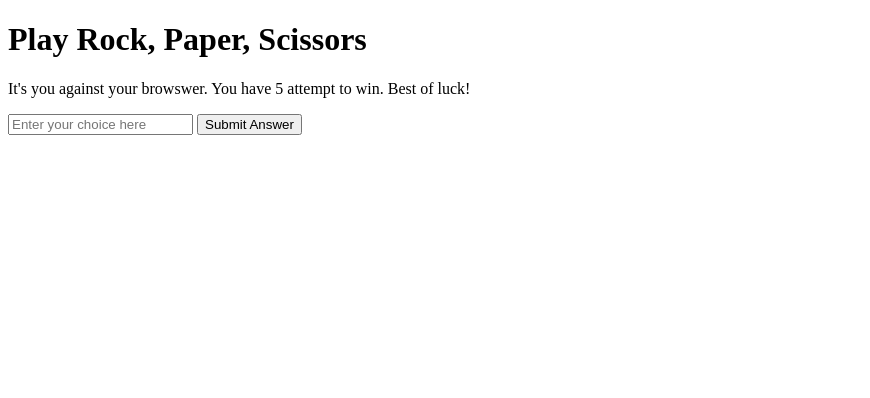
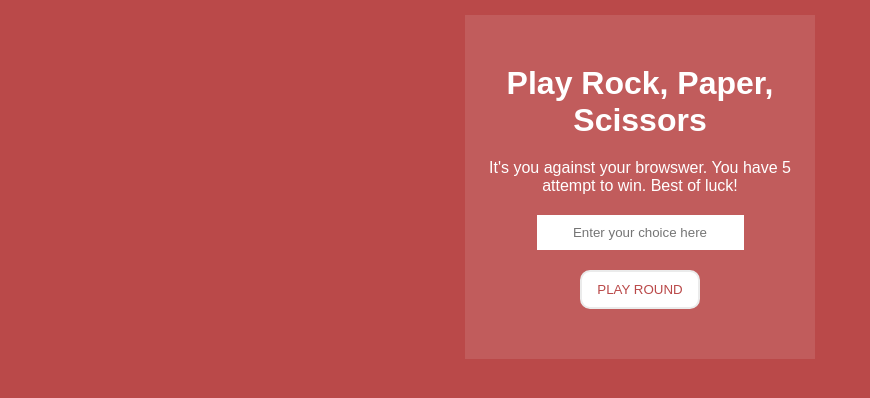
Before and after one commit to trinpu/rock-paper-scissors, a plain HTML site: page index.html in a window 1280 px wide. Shown: the whole page, without its empty margins (0-870 px from the left). Drawn offline with Linux system fonts and the light colour scheme.

Commit message:
Add styling and transitions to page elements

```diff
--- /dev/null
+++ b/css/style.css
@@ -0,0 +1,57 @@
+* {
+    padding: 0;
+    margin: 0;
+    box-sizing: border-box;
+}
+
+
+body {
+    background-color: #BA4949;
+}
+
+
+h1, p, input, button {
+    text-align: center;
+    font-family: Arial, sans-serif;
+    margin: 10px 0;
+}
+
+h1, p {
+    color: #fff;
+}
+
+
+button {
+    padding: 10px 15px;
+    border-radius: 10px;
+    border: 2px solid #EBEBEB;
+    background-color: #fff;
+    color: #BA4949;
+}
+
+button:hover {
+    padding: 10px 15px;
+    border-radius: 10px;
+    border: 2px solid #C15C5C;
+    background-color: #5c2323;
+    color: #fff;
+    transition: background-color 250ms, color 250ms;
+}
+
+input {
+    padding: 10px 15px;
+    border: 0;
+}
+
+#game-container {
+    width: 350px;
+    margin: 15px auto;
+    padding: 40px 0;
+
+    display: flex;
+    flex-direction: column;
+    align-items: center;
+
+    background-color: #C15C5C;
+
+}
--- a/index.html
+++ b/index.html
@@ -4,12 +4,14 @@
     <meta charset="UTF-8">
     <meta name="viewport" content="width=<device-width>, initial-scale=1.0">
     <title>Play Rock, Paper, Scissors</title>
-</head>
+    <link rel="stylesheet" href="./css/style.css">
 <body>
-    <h1>Play Rock, Paper, Scissors</h1>
-    <p>It's you against your browswer. You have 5 attempt to win. Best of luck!</p>
-    <input type="text" id="playerAnswer" placeholder="Enter your choice here">
-    <button id="submitAnswer">Submit Answer</button>
-    <script src="./js/script.js"></script>
+    <div id="game-container">
+        <h1>Play Rock, Paper, Scissors</h1>
+        <p>It's you against your browswer. You have 5 attempt to win. Best of luck!</p>
+        <input type="text" id="playerAnswer" placeholder="Enter your choice here">
+        <button id="submitAnswer">PLAY ROUND</button>
+        <script src="./js/script.js"></script>
+    </div>
 </body>
 </html>
--- a/js/script.js
+++ b/js/script.js
@@ -64,7 +64,7 @@ function determineWinner(playerScore, computerScore) {
 function showRoundResult (resultMessage) {
     const resultParagrah = document.createElement("p");
     resultParagrah.textContent = `${resultMessage}`;
-    document.body.appendChild(resultParagrah);
+    document.getElementById("game-container").appendChild(resultParagrah);
 }
 
 // return the final result of the game
```
